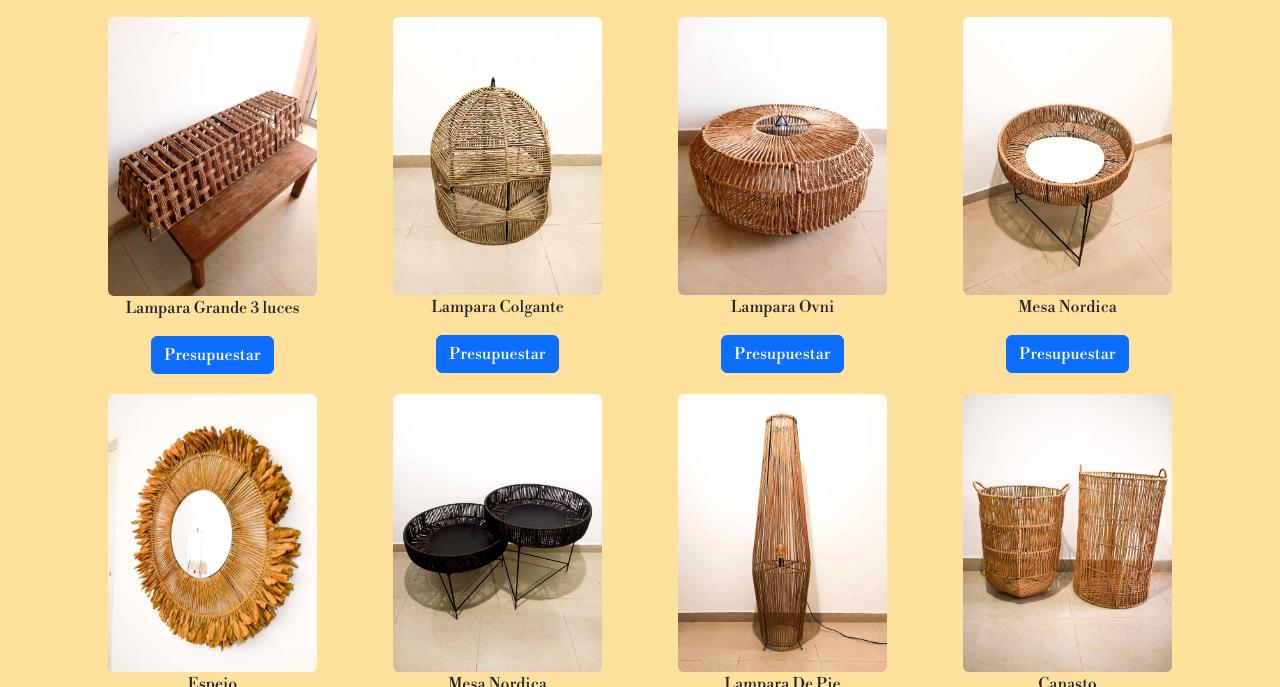
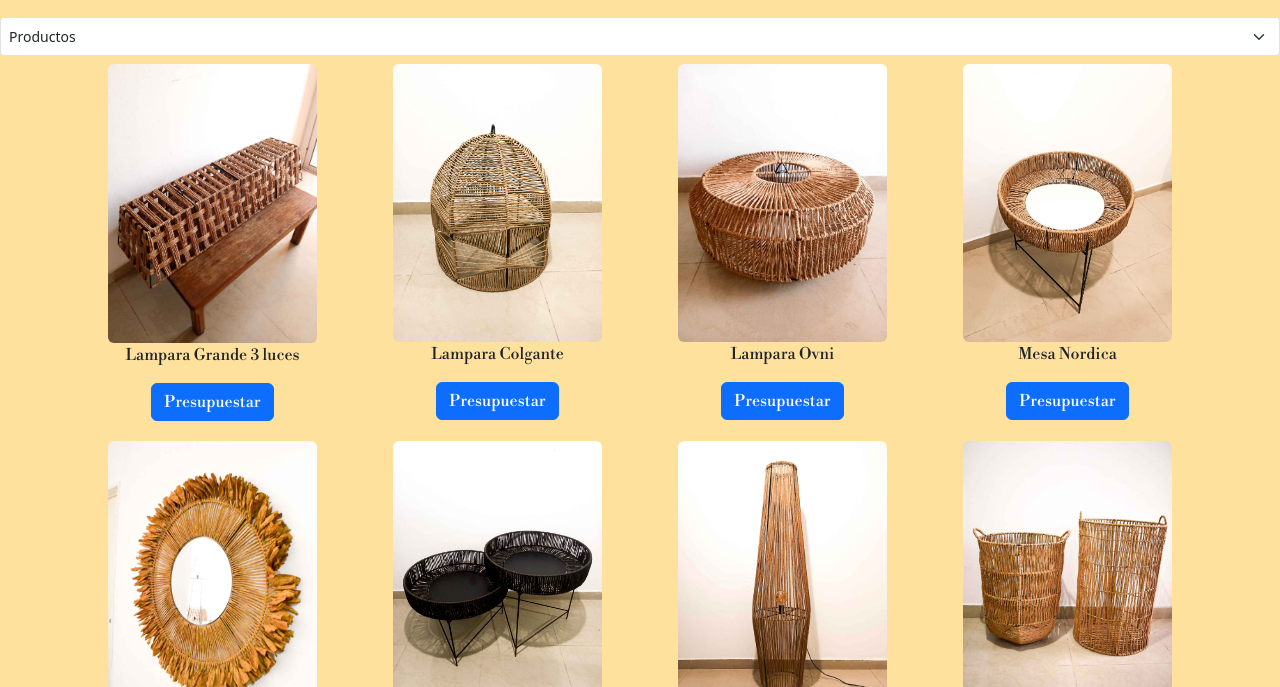
Before and after one commit to herediaguille/ProyectoJS-HerediaGuillermo, a website: page index.html in a window 1280 px wide. Shown: the part 653-1340 px from the top of the page. Drawn offline with nearby package versions, Linux system fonts and the light colour scheme; some packages are replaced by stand-ins of ours; a script that the page names is missing.

Commit message:
Selector de categorias

```diff
--- a/index.html
+++ b/index.html
@@ -34,6 +34,13 @@
     </nav>
         <img src="img/bannerarteyestilo.jpg" alt="bannerarteyestilo" class="banner">
         <h1>Nuestros Productos</h1>
+        <select id="filtroCategoria" class="form-select form-select-sm p-2 my-2" aria-label=".form-select-sm example">
+          <option selected value="productos">Productos</option>
+          <option value="lamparas">Lamparas</option>
+          <option value="mesas">Mesas</option>
+          <option value="espejos">espejos</option>
+          <option value="Canasto">Canastos</option>
+        </select>
         <main class="container">
 
           <div class="row" id="productos"></div>
--- a/js/main.js
+++ b/js/main.js
@@ -5,23 +5,28 @@ const agregarAlCarrito = (producto) => {
     localStorage.setItem("carrito", JSON.stringify(carrito));
 };
 
-const divProductos = document.getElementById("productos")
+const divProductos = document.getElementById("productos");
 
 fetch("./db/data.json")
     .then((response) => response.json())
-    .then((data) => {
-        data.forEach((producto) => {
-            const { id, nombre, imagen, categoria } = producto
-            let card = document.createElement("div")
+    .then((productosDisponibles) => {
 
-            card.className = "producto col-lg-3 col-md-6 text-center"
+        const generarCardsProductos = (productos) => {
+            divProductos.innerHTML = "";
+
+            productos.forEach((producto) => {
+                const { id, nombre, imagen, categoria } = producto;
+                let card = document.createElement("div");
+
+                card.className = "producto col-lg-3 col-md-6 text-center";
 
                 card.innerHTML = `
                 <img src="${imagen}" alt="${nombre}" class="galeria rounded mx-auto d-block">
                 <p>${nombre}</p>
                 <button id="comprar${id}" class="btn btn-primary">Presupuestar</button>
-            `
-            divProductos.appendChild(card)
+                `;
+
+                divProductos.appendChild(card);
 
                 const btncomprar = document.getElementById(`comprar${id}`);
                 btncomprar.addEventListener("click", () => {
@@ -33,11 +38,24 @@ fetch("./db/data.json")
                         title: 'Producto agregado al carrito',
                         showConfirmButton: false,
                         timer: 1500
-                  })
                     });
-        })
                 });
+            });
+        };
 
-document.addEventListener("DOMContentLoaded", () => {
-    generarCardsProductos(productosDisponibles)
-})
+        generarCardsProductos(productosDisponibles);
+
+        // Funcion para selector de categoria
+        const selectCategoria = document.getElementById("filtroCategoria");
+
+        selectCategoria.addEventListener("change", () => {
+            const categoriaSeleccionada = selectCategoria.value;
+
+            if (categoriaSeleccionada === "productos") {
+                generarCardsProductos(productosDisponibles);
+            } else {
+                const productosFiltrados = productosDisponibles.filter(producto => producto.categoria === categoriaSeleccionada);
+                generarCardsProductos(productosFiltrados);
+            }
+        });
+    });
```
Lines whose indentation alone changed are shown as unchanged.
